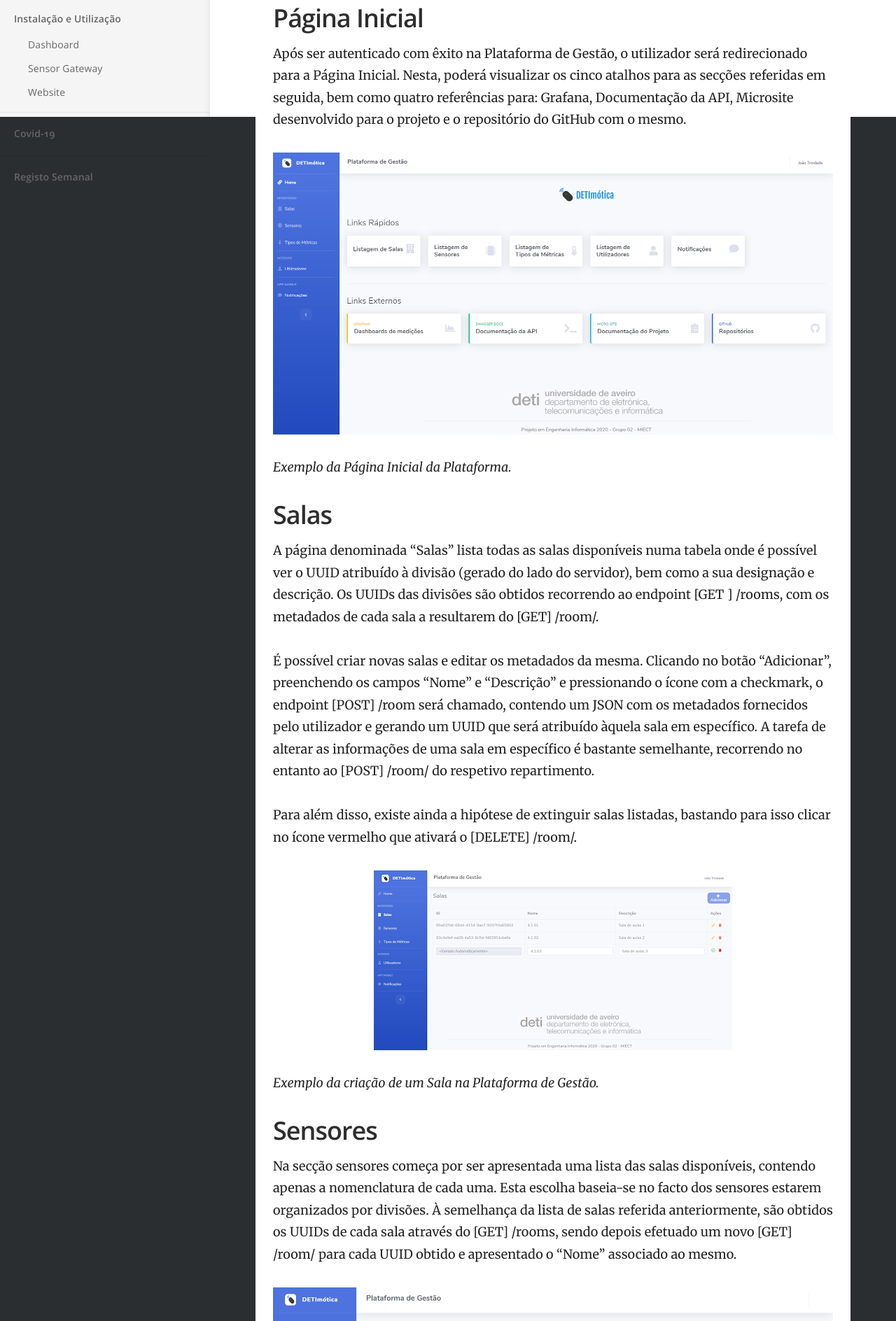
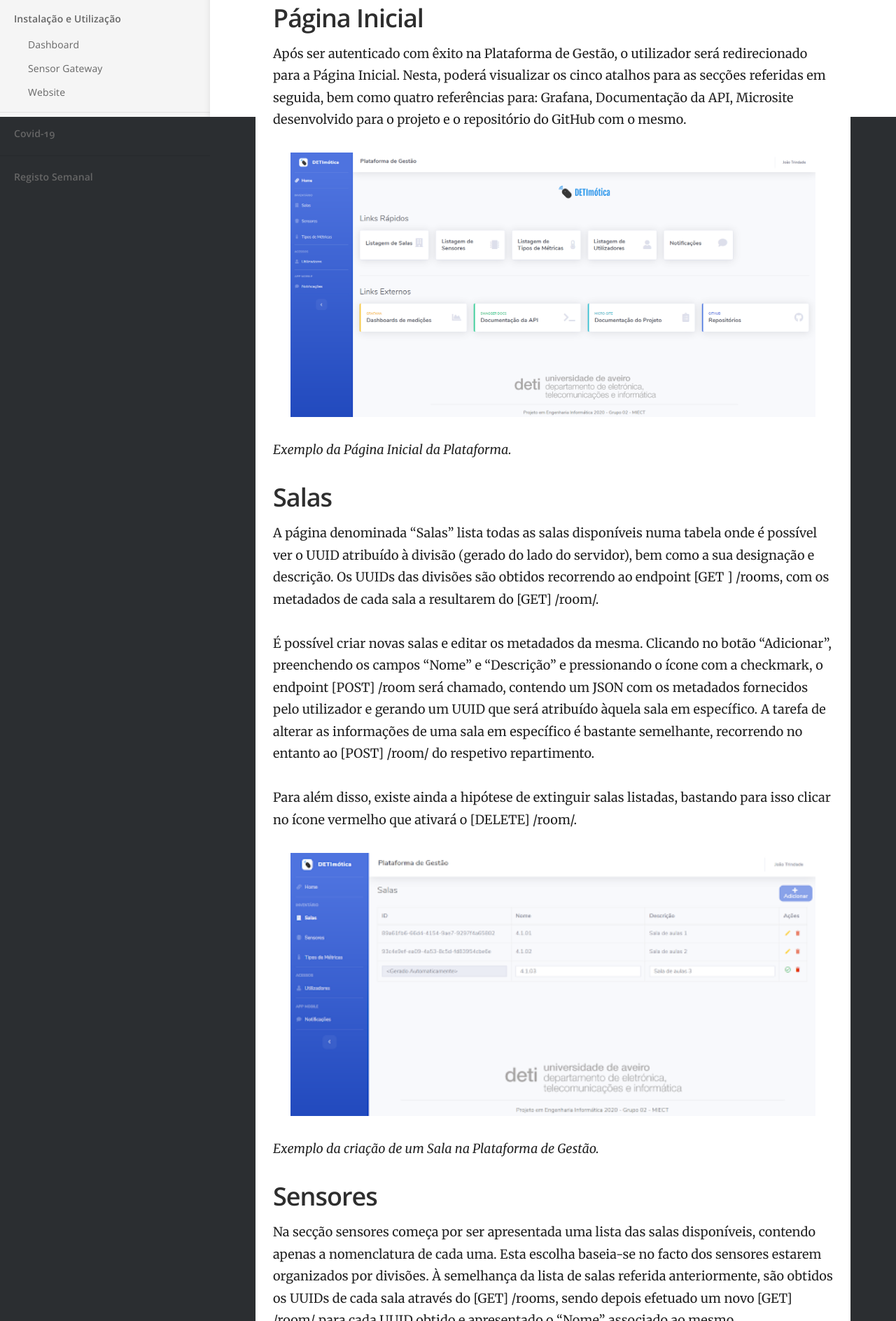
Before and after one commit to DETImotica/detimotica.github.io, a Jekyll site: the page built from _docs/frontend/plataformagestao.md, in a window 1280 px wide. Shown: the part 733-2621 px from the top of the page at 70% size. Built offline with Jekyll 4.4.1, drawn with Linux system fonts in a browser that asks for light colours.

Commit message:
Testar em produção 5

```diff
--- a/_docs/frontend/plataformagestao.md
+++ b/_docs/frontend/plataformagestao.md
@@ -15,8 +15,8 @@ A framework Django foi a escolhida, pelo facto de possibilitar a interligação
 
 Após ser autenticado com êxito na Plataforma de Gestão, o utilizador será redirecionado para a Página Inicial. Nesta, poderá visualizar os cinco atalhos para as secções referidas em seguida, bem como quatro referências para: Grafana, Documentação da API, Microsite desenvolvido para o projeto e o repositório do GitHub com o mesmo.
 
-![Exemplo da Pagina Inicial da Plataforma.](/images/plataformaGestao/paginaInicial.png?raw=true "Página Inicial"){: .center-image}
-<br>*Exemplo da Página Inicial da Plataforma.*{: .center-image}
+<img src="/images/plataformaGestao/paginaInicial.png" alt="Página Inicial" width="750" height="500">{: .center-image}
+<br>*Exemplo da Página Inicial da Plataforma.*
 
 ## Salas
 
@@ -26,14 +26,14 @@ A página denominada “Salas” lista todas as salas disponíveis numa tabela o
 
 Para além disso, existe ainda a hipótese de extinguir salas listadas, bastando para isso clicar no ícone vermelho que ativará o [DELETE] /room/<UUID>.
 
-![Exemplo da criacao de um Sala na Plataforma de Gestao.](/images/plataformaGestao/criacaoSala.png?raw=true "Criação de uma Sala"){: .center-image}
-<br>*Exemplo da criação de um Sala na Plataforma de Gestão.*{: .center-image}
+<img src="/images/plataformaGestao/criacaoSala.png" alt="Criação de uma Sala" width="750" height="500">{: .center-image}
+<br>*Exemplo da criação de um Sala na Plataforma de Gestão.*
 
 ## Sensores
 
 Na secção sensores começa por ser apresentada uma lista das salas disponíveis, contendo apenas a nomenclatura de cada uma. Esta escolha baseia-se no facto dos sensores estarem organizados por divisões. À semelhança da lista de salas referida anteriormente, são obtidos os UUIDs de cada sala através do [GET] /rooms, sendo depois efetuado um novo [GET] /room/<UUID> para cada UUID obtido e apresentado o “Nome” associado ao mesmo.
 
-<img src="/images/plataformaGestao/sensorsFirst.png" alt="Primeira Página dos Sensores" height="750">{: .center-image}
+<img src="/images/plataformaGestao/sensorsFirst.png" alt="Primeira Página dos Sensores" width="750" height="500">{: .center-image}
 <br>*Exemplo da primeira página apresentada na secção Sensores.*
 
 Ao clicar no compartimento que pretende, será apresentada uma nova página onde é possível visualizar todas as informações disponíveis da própria divisão, bem como dos sensores contidos na mesma. É ainda possível efetuar diversas ações sobre os mesmos.
@@ -46,14 +46,14 @@ Analogamente ao que acontece na tabela das salas, é permitido adicionar, altera
 
 Um dos campos de preenchimento obrigatório na criação e/ou alteração de um dispositivo é o “Tipo de Métrica”. Esse campo é apresentado por um dropdown que contém todas as métricas disponíveis, métricas essas carregadas através do [GET] /types, seguido de um [GET] /type/<ID> para cada tipo de métrica.
 
-<img src="/images/plataformaGestao/criacaoSensor.png" alt="Criação de um Sensor" height="750">{: .center-image}
+<img src="/images/plataformaGestao/criacaoSensor.png" alt="Criação de um Sensor" width="750" height="500">{: .center-image}
 <br>*Exemplo da criação de um Sensor na Plataforma de Gestão.*
 
 Na figura acima, é possível visualizar três ações extras que não se encontram na tabela das salas, sendo que a terceira está associada à página das políticas de acesso do sensor. A primeira, representada por um ícone de uma notificação, permite enviar uma mensagem composta por “Assunto” e “Corpo”. Essa mensagem será recebida por todos os utilizadores da Aplicação Móvel que subscreveram o sensor em questão. Ao contrário dos outros endpoints que efetuam ações do tipo [POST], para além das componentes da mensagem, também o UUID do sensor é enviado no JSON no corpo do [POST] /mobile/notifications.
 
 A ação seguinte é relativa à chave de encriptação, revelando a mesma ao pressionar o ícone. Para obter a chave de encriptação AES-128, é chamado o endpoint [GET] /sensor/<UUID>/key.
 
-<img src="/images/plataformaGestao/notifySubscribers.png" alt="Notificar Subscritores" height="750">{: .center-image}<img src="/images/plataformaGestao/key.png" alt="Chave Encriptada" height="750">{: .center-image}
+<img src="/images/plataformaGestao/notifySubscribers.png" alt="Notificar Subscritores" width="750" height="500">{: .center-image}<img src="/images/plataformaGestao/key.png" alt="Chave Encriptada" width="750" height="500">{: .center-image}
 <br>*Exemplo do formulário para enviar uma notificação e da chave de encriptação de um Sensor.*
 
 ## Tipos de Métricas
@@ -64,7 +64,7 @@ Relativamente aos tipos de métricas, o processo é semelhante ao efetuado na p
 
 Tal como nos sensores e nas divisões, é também possível criar diferentes políticas de acesso para cada tipo de métrica. O terceiro e último ícone redireciona o utilizador para a página de gestão das mesmas.
 
-<img src="/images/plataformaGestao/criacaoType.png" alt="Criação de um Tipo de Sensor" height="750">{: .center-image}
+<img src="/images/plataformaGestao/criacaoType.png" alt="Criação de um Tipo de Sensor" width="750" height="500">{: .center-image}
 <br>*Exemplo da adição de um novo Tipo de Sensor na Plataforma de Gestão.*
 
 ## Políticas de Controlo de Acessos
@@ -75,7 +75,7 @@ Para obter todas as políticas de acesso associadas a um determinado objeto (sal
 
 Não destoando das restantes páginas, as ações de adicionar e de alterar uma política de acesso utilizam o [POST] /accessPolicy e [POST] /accessPolicy/<UUID>, com os detalhes das mesmas no corpo do pedido. No primeiro caso, um UUID é atribuído à política no momento da sua criação. Já para remover uma restrição de acesso, o [DELETE] /accessPolicy/<UUID> é o endpoint designado para a tarefa.
 
-<img src="/images/plataformaGestao/policiesPage.png" alt="Página das Políticas de Controlo de Acessos" height="750">{: .center-image}
+<img src="/images/plataformaGestao/policiesPage.png" alt="Página das Políticas de Controlo de Acessos" width="750" height="500">{: .center-image}
 <br>*Exemplo de uma página de gestão das Políticas de Controlo de Acessos.*
 
 O formulário para restringir ou alargar o acesso de uma política está dividido em cinco áreas: “Sujeitos”, “Contexto”, “Descrição”, “Efeito” e “Métodos”. O último é referente ao tipo de pedidos que serão alvos da política, podendo estes ser GET, POST e/ou DELETE. O “Efeito” tem apenas duas opções, sendo estas a de permissão ou proibição, caso queira alargar ou restringir o acesso, respetivamente.
@@ -86,7 +86,7 @@ Os outros dois campos são o “Dia” e a “Hora”, sendo possível combinar
 
 No que diz respeito aos “Sujeitos”, é possível especificar os mesmos de até quatro maneiras diferentes. A primeira opção, passa por determinar se os “Administradores” devem ou não ser alvos da política pretendida. As duas seguintes, “Docentes” e “Estudantes”, quando ativas, bloqueiam ou permitem todos os docentes e estudantes por default. É, no entanto, possível especificar a(s) cadeira(s) que queremos no escopo da política, introduzindo o(s) código(s) da(s) mesma(s) na caixa de texto respetiva. Já o campo “Email” permite associar emails à política, vinculando assim indivíduos e não grupos à mesma.
 
-<img src="/images/plataformaGestao/createPolicy.png" alt="Criação de uma Política de Controlo de Acessos" height="750">{: .center-image}
+<img src="/images/plataformaGestao/createPolicy.png" alt="Criação de uma Política de Controlo de Acessos" width="750" height="500">{: .center-image}
 <br>*Exemplo de uma Política de Controlo de Acesso na Plataforma de Gestão.*
 
 ## Utilizadores
@@ -97,7 +97,7 @@ Para obter uma lista de todos os utilizadores que já efetuaram o login, bem com
 
 É assim possível visualizar todos os utilizadores que têm acesso à plataforma visto esta estar apenas disponível a administradores.
 
-<img src="/images/plataformaGestao/usersPage.png" alt="Página de Utilizadores" height="750">{: .center-image}
+<img src="/images/plataformaGestao/usersPage.png" alt="Página de Utilizadores" width="750" height="500">{: .center-image}
 <br>*Exemplo da página Utilizadores da Plataforma de Gestão.*
 
 ## Notificações
@@ -106,5 +106,5 @@ Para além das notificações referentes a um sensor em específico, o sistema d
 
 Todos os utilizadores da Aplicação Móvel receberão, por isso, quaisquer notificações enviadas a partir desta página, sendo idealizada para alertas e informações gerais.
 
-<img src="/images/plataformaGestao/notifications.png" alt="Notificações" height="750">{: .center-image}
+<img src="/images/plataformaGestao/notifications.png" alt="Notificações" width="750" height="500">{: .center-image}
 <br>*Exemplo da página de Notificações da Plataforma de Gestão.*
```
